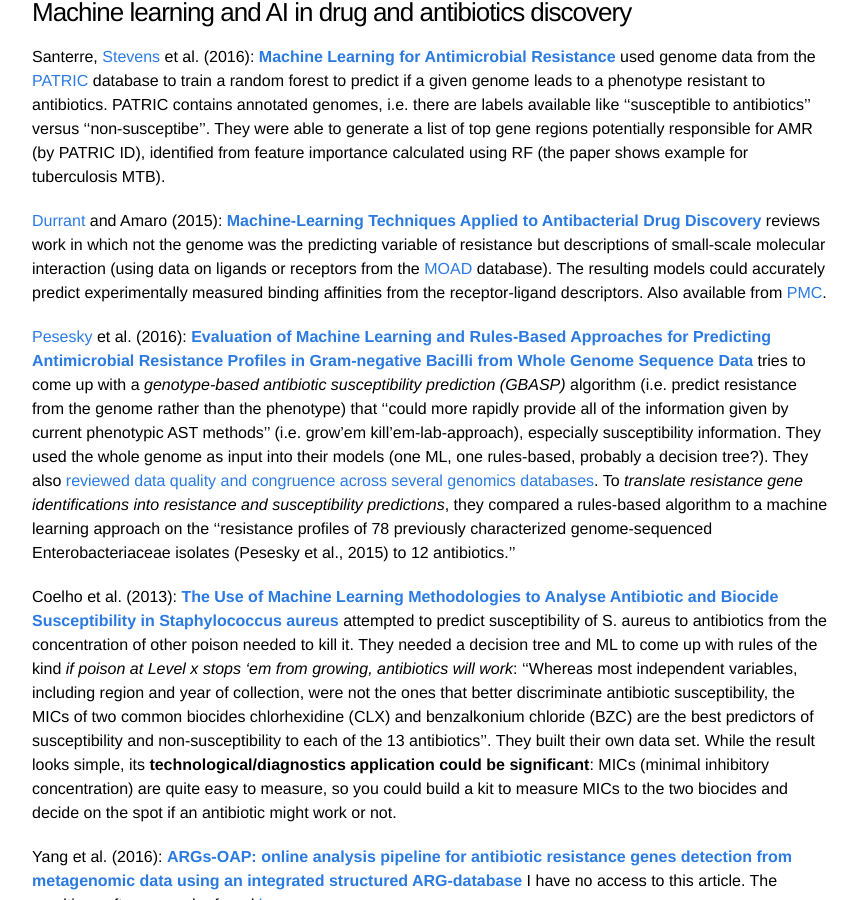
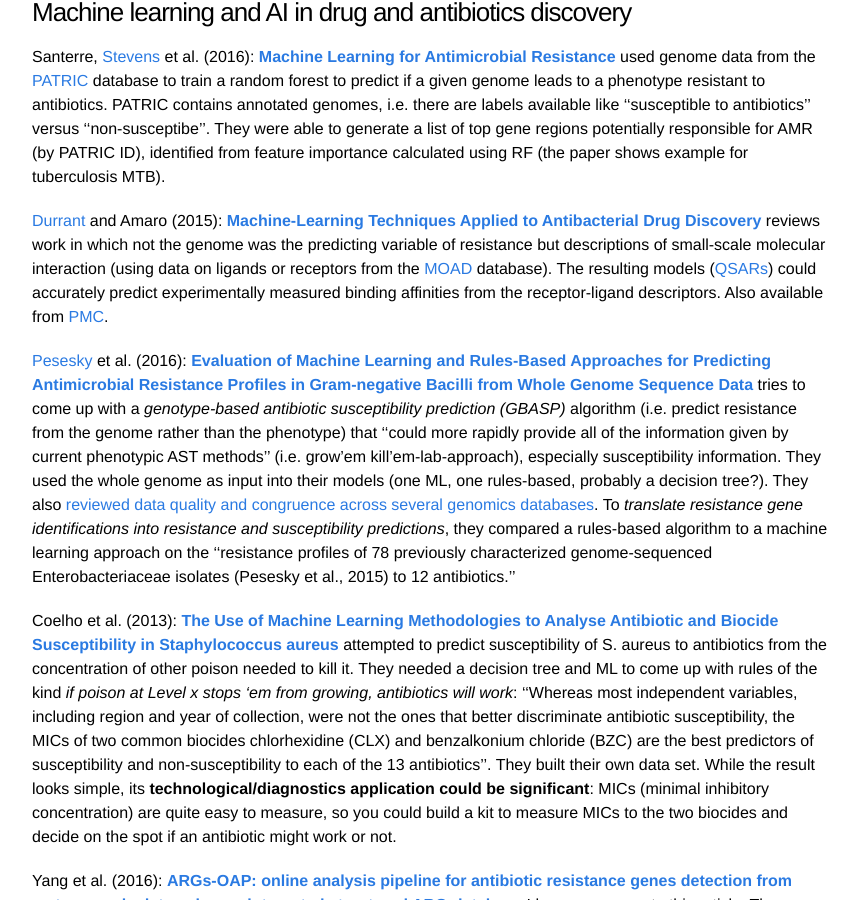
Before and after one commit to simatai/simatai.github.io, a Jekyll site: the page built from _posts/2017-02-28-literature-review.md, in a window 1280 px wide and 900 px high, scrolled down 468 px. Shown: the whole window, without its empty margins (208-1066 px from the left). Built offline with Jekyll 4.4.1, drawn with Linux system fonts in a browser that asks for light colours.

Commit message:
Update 2017-02-28-literature-review.md

```diff
--- a/_posts/2017-02-28-literature-review.md
+++ b/_posts/2017-02-28-literature-review.md
@@ -16,7 +16,7 @@ I surveyed existing literature and applications of Machine Learning on the probl
 
 Santerre, [Stevens](https://www.anl.gov/contributors/rick-stevens) et al. (2016): **[Machine Learning for Antimicrobial Resistance](https://arxiv.org/pdf/1607.01224.pdf)** used genome data from the [PATRIC](https://www.patricbrc.org) database to train a random forest to predict if a given genome leads to a phenotype resistant to antibiotics. PATRIC contains annotated genomes, i.e. there are labels available like ''susceptible to antibiotics'' versus ''non-susceptibe''. They were able to generate a list of top gene regions potentially responsible for AMR (by PATRIC ID), identified from feature importance calculated using RF (the paper shows example for tuberculosis MTB).
 
-[Durrant](https://amarolab.ucsd.edu/~jdurrant/) and Amaro (2015): **[Machine-Learning Techniques Applied to Antibacterial Drug Discovery](https://doi.org/10.1111/cbdd.12423)** reviews work in which not the genome was the predicting variable of resistance but descriptions of small-scale molecular interaction (using data on ligands or receptors from the [MOAD](https://simatai.github.io/2017/02/27/existing-datasources/) database). The resulting models could accurately predict experimentally measured binding affinities from the receptor-ligand descriptors. Also available from [PMC](https://www.ncbi.nlm.nih.gov/pmc/articles/PMC4273861/).
+[Durrant](https://amarolab.ucsd.edu/~jdurrant/) and Amaro (2015): **[Machine-Learning Techniques Applied to Antibacterial Drug Discovery](https://doi.org/10.1111/cbdd.12423)** reviews work in which not the genome was the predicting variable of resistance but descriptions of small-scale molecular interaction (using data on ligands or receptors from the [MOAD](https://simatai.github.io/2017/02/27/existing-datasources/) database). The resulting models ([QSARs](https://en.wikipedia.org/wiki/Quantitative_structure–activity_relationship)) could accurately predict experimentally measured binding affinities from the receptor-ligand descriptors. Also available from [PMC](https://www.ncbi.nlm.nih.gov/pmc/articles/PMC4273861/).
 
 [Pesesky](http://www.dantaslab.org/people/) et al. (2016): **[Evaluation of Machine Learning and Rules-Based Approaches for Predicting Antimicrobial Resistance Profiles in Gram-negative Bacilli from Whole Genome Sequence Data](https://doi.org/10.3389/fmicb.2016.01887)**
 tries to come up with a *genotype-based antibiotic susceptibility prediction (GBASP)* algorithm (i.e. predict resistance from the genome rather than the phenotype) that ''could more rapidly provide all of the information given by current phenotypic AST methods'' (i.e. grow'em kill'em-lab-approach), especially susceptibility information. They used the whole genome as input into their models (one ML, one rules-based, probably a decision tree?). They also [reviewed data quality and congruence across several genomics databases](https://simatai.github.io/2017/02/27/existing-datasources/). To *translate resistance gene identifications into resistance and susceptibility predictions*, they compared a rules-based algorithm to a machine learning approach on the ''resistance profiles of 78 previously characterized genome-sequenced Enterobacteriaceae isolates (Pesesky et al., 2015) to 12 antibiotics.''
```
